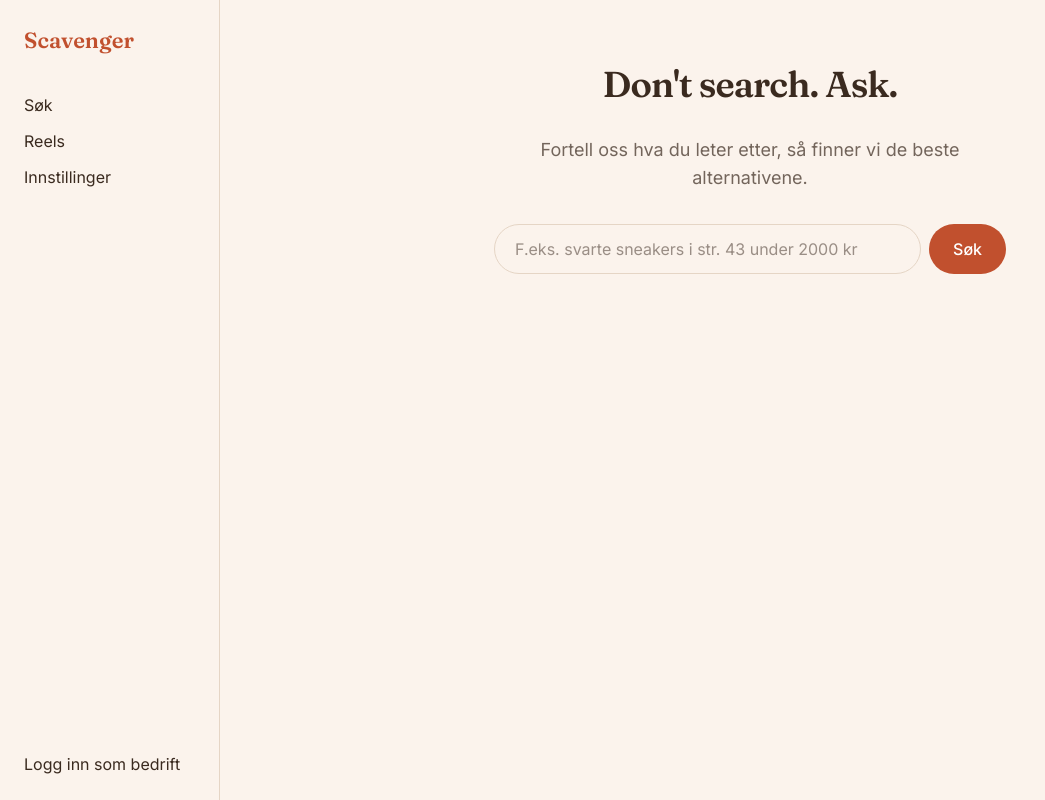
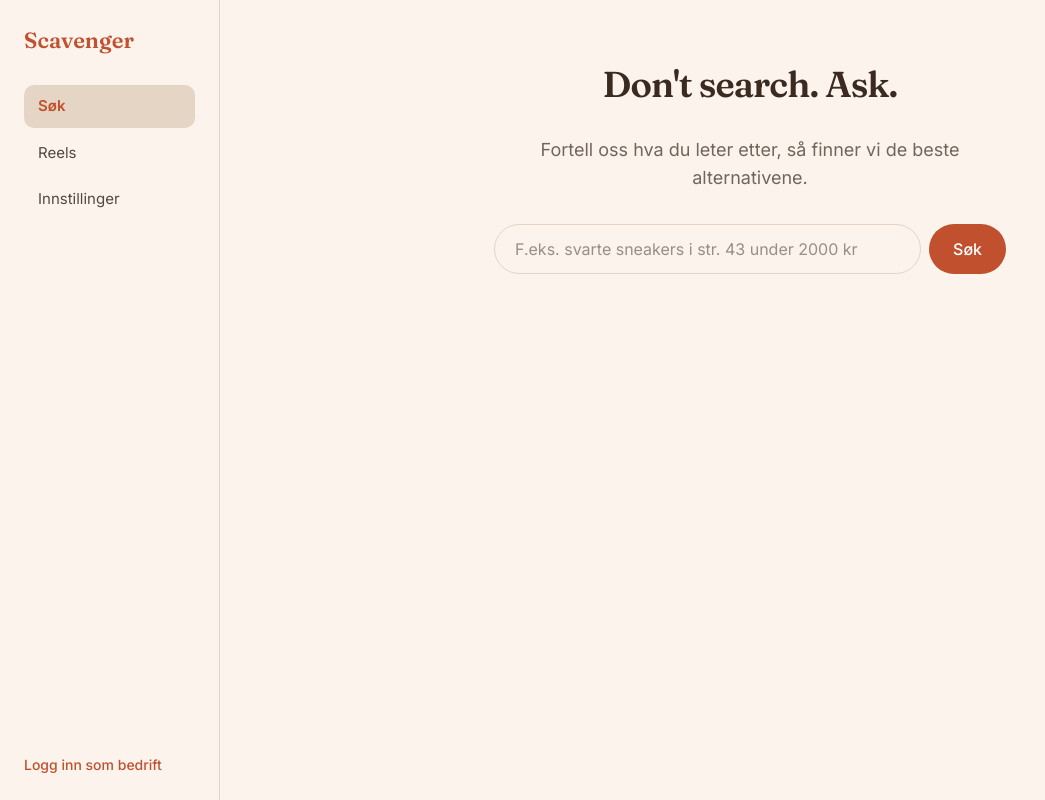
Before and after one commit to Magnufinuf/Shopsearch, a Next.js app: page / in a window 1280 px wide. Shown: the whole page, without its empty margins (0-1045 px from the left). Built offline with nearby package versions, Linux system fonts and the light colour scheme.

Commit message:
Update Sidebar.tsx

```diff
--- a/app/components/Sidebar.tsx
+++ b/app/components/Sidebar.tsx
@@ -1,15 +1,27 @@
 "use client";
 
 import Link from "next/link";
+import { usePathname } from "next/navigation";
 import { useEffect, useState } from "react";
+
+const navItems = [
+  { href: "/", label: "Søk" },
+  { href: "/reels", label: "Reels" },
+  { href: "/innstillinger", label: "Innstillinger" },
+];
 
 export default function Sidebar() {
   const [businessDomain, setBusinessDomain] = useState<string | null>(null);
+  const pathname = usePathname();
 
   useEffect(() => {
     const saved = localStorage.getItem("shopsearch_business_domain");
     setBusinessDomain(saved);
   }, []);
+
+  const items = businessDomain
+    ? [...navItems, { href: "/admin", label: "Administrasjon" }]
+    : navItems;
 
   return (
     <nav
@@ -20,7 +32,7 @@ export default function Sidebar() {
         padding: 24,
         display: "flex",
         flexDirection: "column",
-        gap: 12,
+        gap: 4,
       }}
     >
       <div
@@ -35,19 +47,44 @@ export default function Sidebar() {
         Scavenger
       </div>
 
-      <Link href="/">Søk</Link>
-      <Link href="/reels">Reels</Link>
-      <Link href="/innstillinger">Innstillinger</Link>
+      {items.map((item) => {
+        const active = pathname === item.href;
+        return (
+          <Link
+            key={item.href}
+            href={item.href}
+            style={{
+              padding: "10px 14px",
+              borderRadius: 10,
+              fontSize: 15,
+              fontWeight: active ? 600 : 400,
+              color: active ? "var(--primary)" : "var(--foreground)",
+              backgroundColor: active ? "var(--border)" : "transparent",
+              opacity: active ? 1 : 0.85,
+              transition: "background-color 0.15s ease",
+            }}
+          >
+            {item.label}
+          </Link>
+        );
+      })}
 
-      {businessDomain && <Link href="/admin">Administrasjon</Link>}
-
-      <div style={{ marginTop: "auto" }}>
+      <div style={{ marginTop: "auto", paddingTop: 24 }}>
         {businessDomain ? (
           <span style={{ fontSize: 12, opacity: 0.6 }}>
             Innlogget som: {businessDomain}
           </span>
         ) : (
-          <Link href="/logg-inn-bedrift">Logg inn som bedrift</Link>
+          <Link
+            href="/logg-inn-bedrift"
+            style={{
+              fontSize: 14,
+              color: "var(--primary)",
+              fontWeight: 500,
+            }}
+          >
+            Logg inn som bedrift
+          </Link>
         )}
       </div>
     </nav>
```
